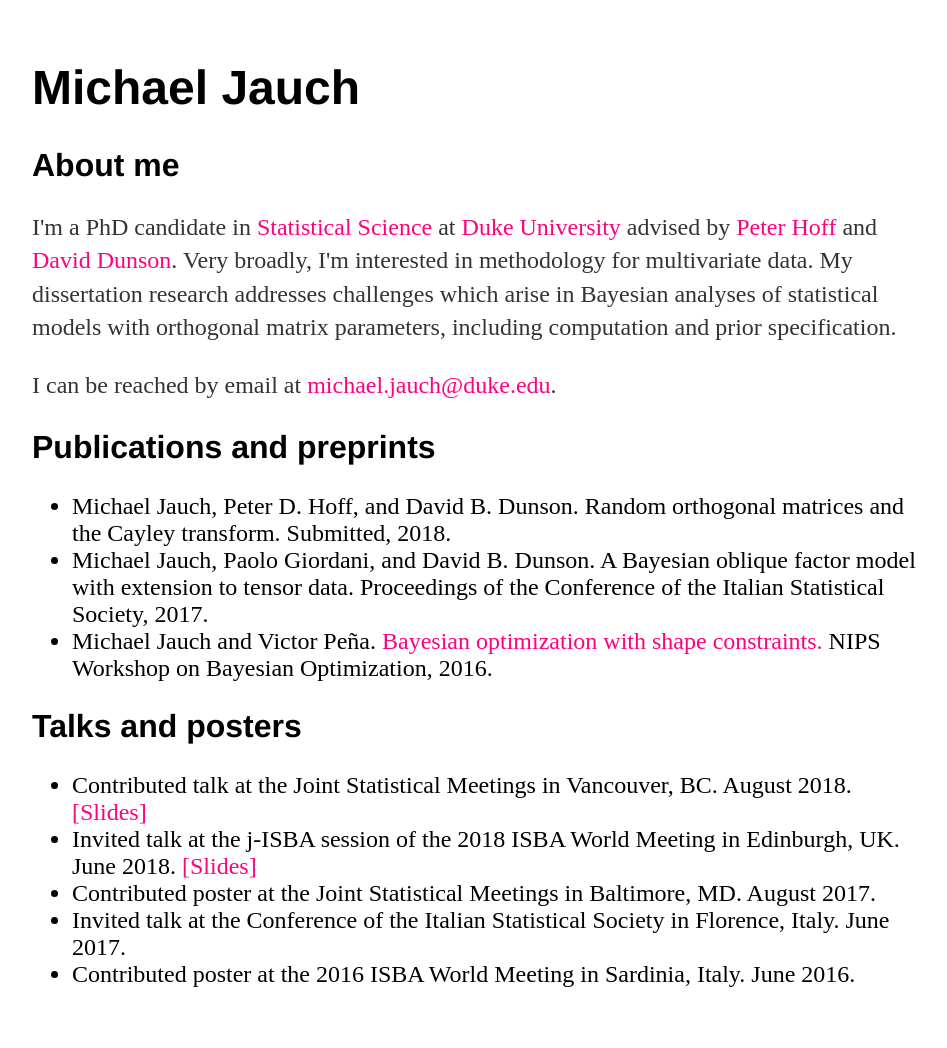
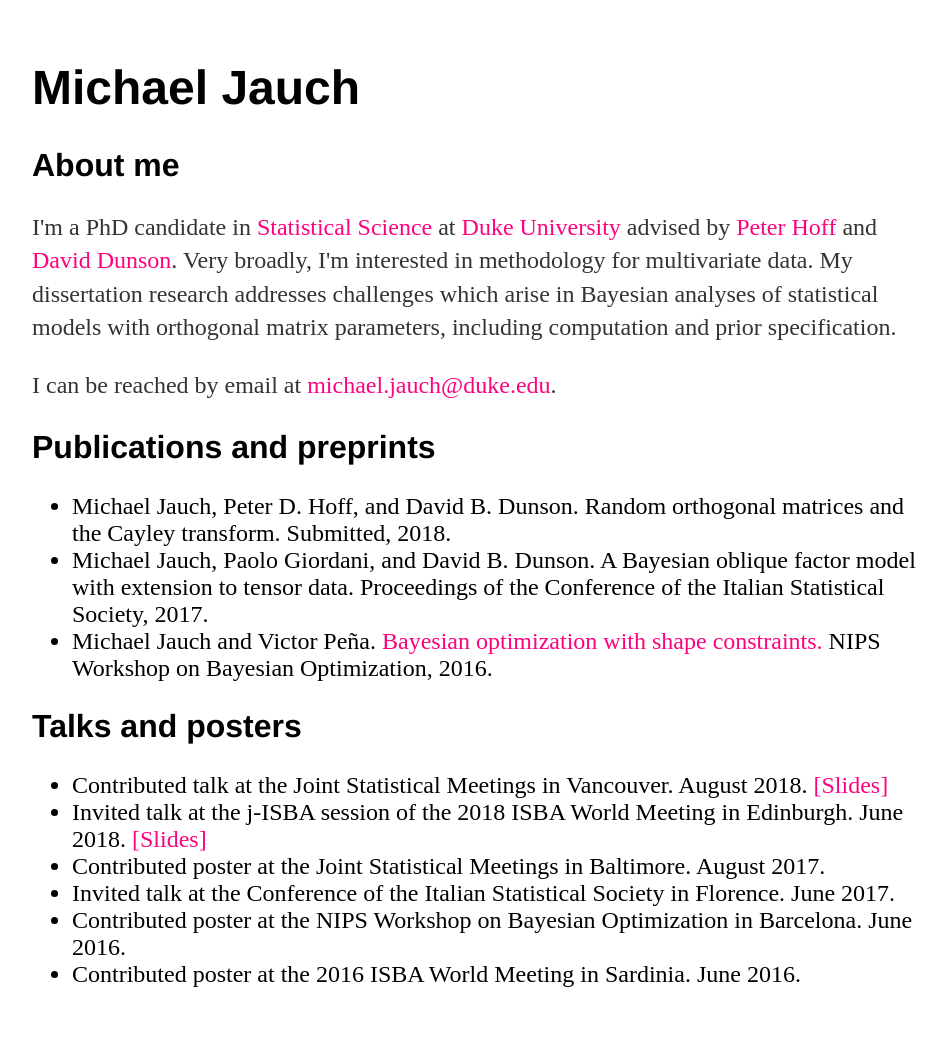
Before and after one commit to michaeljauch/michaeljauch.github.io, a Jekyll site: the page built from index.html, in a window 1280 px wide. Shown: the whole page, without its empty margins (160-1107 px from the left). Built offline with Jekyll 4.4.1, drawn with Linux system fonts in a browser that asks for light colours.

Commit message:
remove countries

```diff
--- a/index.html
+++ b/index.html
@@ -15,11 +15,12 @@ title: Michael Jauch
 	</ul>
 	<h2>Talks and posters</h2>
 	<ul style="font-size:1.5em">
-  		<li> Contributed talk at the Joint Statistical Meetings in Vancouver, BC. August 2018. <a href="http://michaeljauch.github.io/JSM2018.pdf" style="color:#FF007F;">[Slides]</a>  </li>
-  		<li> Invited talk at the j-ISBA session of the 2018 ISBA World Meeting in Edinburgh, UK. June 2018. <a href="http://michaeljauch.github.io/ISBA2018.pdf" style="color:#FF007F;">[Slides]</a> </li>
-  		<li> Contributed poster at the Joint Statistical Meetings in Baltimore, MD. August 2017. </li>
-  		<li> Invited talk at the Conference of the Italian Statistical Society in Florence, Italy. June 2017. </li>
-  		<li> Contributed poster at the 2016 ISBA World Meeting in Sardinia, Italy. June 2016. </li>
+  		<li> Contributed talk at the Joint Statistical Meetings in Vancouver. August 2018. <a href="http://michaeljauch.github.io/JSM2018.pdf" style="color:#FF007F;">[Slides]</a>  </li>
+  		<li> Invited talk at the j-ISBA session of the 2018 ISBA World Meeting in Edinburgh. June 2018. <a href="http://michaeljauch.github.io/ISBA2018.pdf" style="color:#FF007F;">[Slides]</a> </li>
+  		<li> Contributed poster at the Joint Statistical Meetings in Baltimore. August 2017. </li>
+  		<li> Invited talk at the Conference of the Italian Statistical Society in Florence. June 2017. </li>
+  		<li> Contributed poster at the NIPS Workshop on Bayesian Optimization in Barcelona. June 2016. </li>
+  		<li> Contributed poster at the 2016 ISBA World Meeting in Sardinia. June 2016. </li>
 	</ul>
 
 </div><!-- /.blurb -->
```
